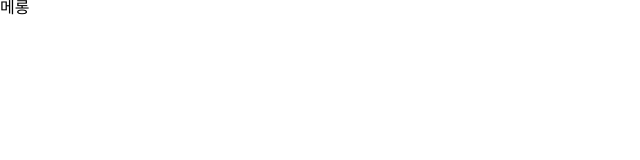
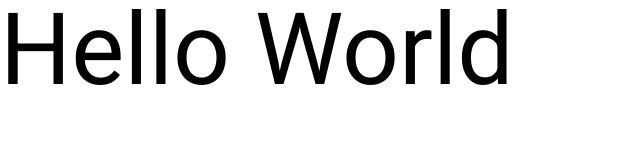
Before and after one commit to soongu/css-boiler-plate0, a plain HTML site: page index.html in a window 1280 px wide. Shown: the whole page, without its empty margins (0-640 px from the left). Drawn offline with nearby package versions, Linux system fonts and the light colour scheme.

Commit message:
[20.10.07] #1. 기본 설정

```diff
--- a/css/main.css
+++ b/css/main.css
@@ -0,0 +1,4 @@
+body {
+    font-family: 'Roboto', sans-serif;
+    font-size: 100px;
+}
--- a/index.html
+++ b/index.html
@@ -38,6 +38,6 @@
 
 </head>
 <body>
-<h1>메롱</h1>
+Hello World
 </body>
 </html>
```
Also changed, not shown: 1 other file.
